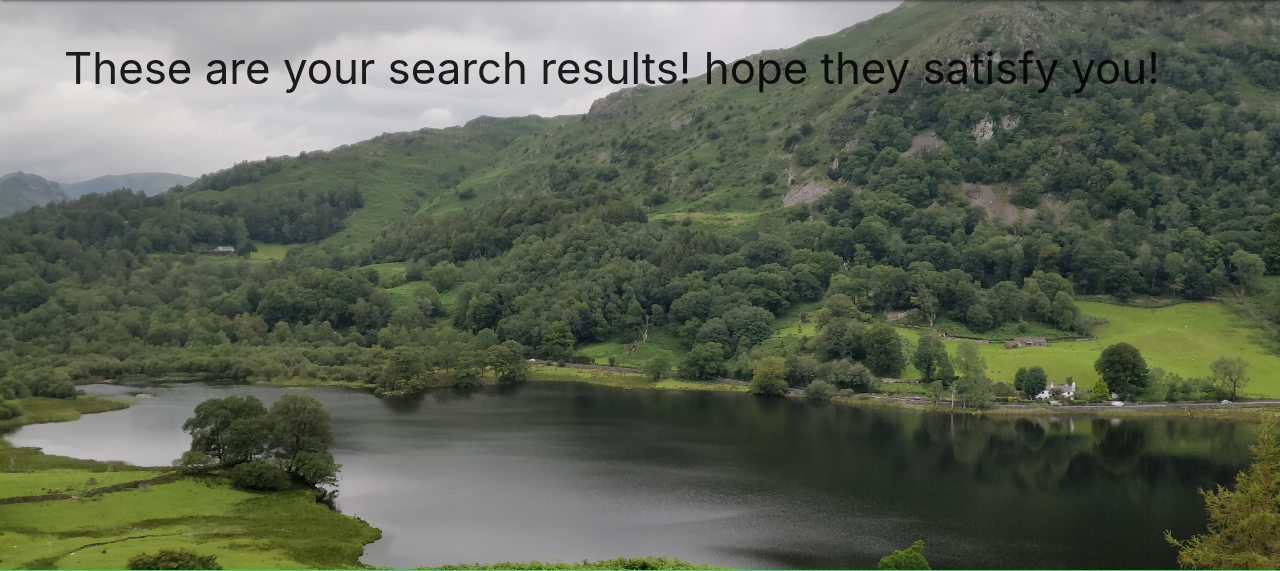
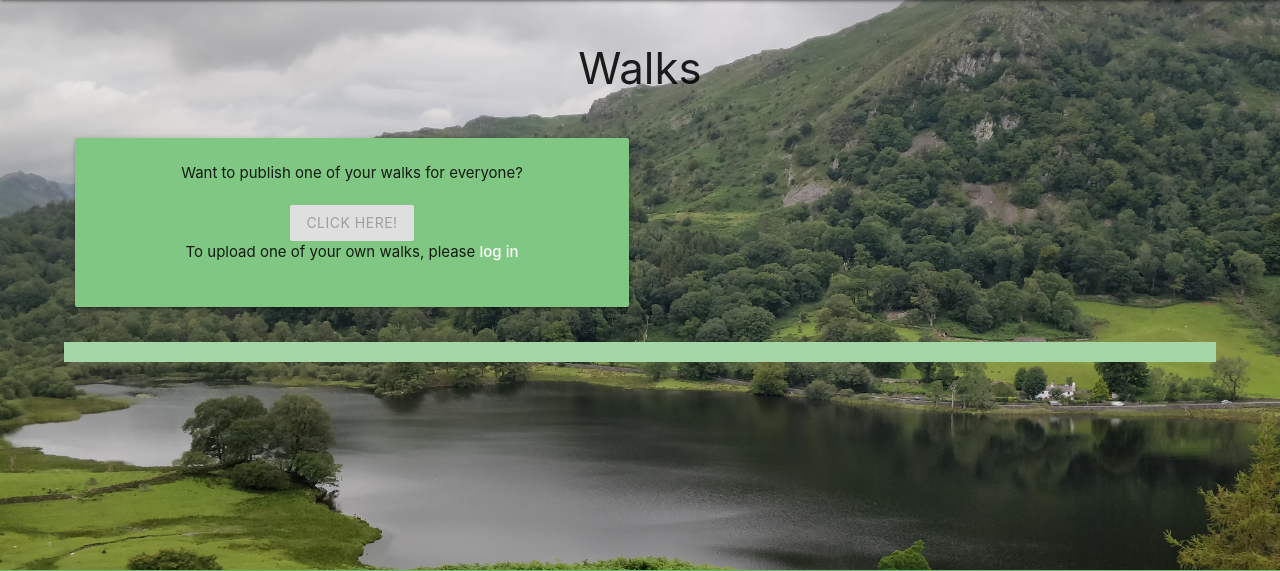
Before and after one commit to mattb0101/lakes_walks, a Flask app: page /search in a window 1280 px wide. Shown: the part 64-635 px from the top of the page. Run offline with Flask 2, Linux system fonts and the light colour scheme; data that the repository does not hold is empty; some libraries are stand-ins or nearby versions.

Commit message:
Search brings back walk screen with filtered results

```diff
--- a/app.py
+++ b/app.py
@@ -23,34 +23,6 @@ mongo = PyMongo(app)
 def index():
     areas = list(mongo.db.areas.find())
     return render_template("index.html", areas=areas)
-
-
-@app.route("/upload", methods=["GET", "POST"])
-def upload():
-    if 'profile_image' in request.files:
-        profile_image = request.files['profile_image']
-        mongo.save_file(profile_image.filename, profile_image)
-        mongo.db.users.update({"username": session["user"]},
-         { "$set": {"profile_image_name": profile_image.filename}})
-
-        flash("Image uploaded")
-        return redirect(url_for('profile', username=session["user"]))
-
-
-@app.route("/upload_many", methods=["GET", "POST"])
-def upload_many():
-    if request.method == "POST":
-        if "gallery_images[]" in request.files:
-            gallery_images = request.files.getlist('gallery_images[]')
-            for gallery_image in gallery_images:
-                mongo.save_file(gallery_image.filename, gallery_image)
-                mongo.db.images.insert({"username": session["user"],
-                "gallery_image_name": gallery_image.filename})
-
-            flash("Images uploaded")
-            return redirect(url_for('gallery'))
-
-    return render_template("gallery.html")
 
 
 @app.route("/area/<area_name>/<hill_name>")
@@ -201,7 +173,7 @@ def delete_comment(hill_name, comment_id):
 def search():
     search = request.form.get("search")
     walks = list(mongo.db.walks.find({"$text": {"$search": search}}))
-    return render_template("search_results.html", walks=walks)
+    return render_template("walks.html", walks=walks)
 
 
 @app.route("/gallery")
@@ -209,6 +181,34 @@ def gallery():
     images = list(mongo.db.images.find())
 
     return render_template("gallery.html", images=images)
+
+
+@app.route("/upload", methods=["GET", "POST"])
+def upload():
+    if 'profile_image' in request.files:
+        profile_image = request.files['profile_image']
+        mongo.save_file(profile_image.filename, profile_image)
+        mongo.db.users.update({"username": session["user"]},
+         { "$set": {"profile_image_name": profile_image.filename}})
+
+        flash("Image uploaded")
+        return redirect(url_for('profile', username=session["user"]))
+
+
+@app.route("/upload_many", methods=["GET", "POST"])
+def upload_many():
+    if request.method == "POST":
+        if "gallery_images[]" in request.files:
+            gallery_images = request.files.getlist('gallery_images[]')
+            for gallery_image in gallery_images:
+                mongo.save_file(gallery_image.filename, gallery_image)
+                mongo.db.images.insert({"username": session["user"],
+                "gallery_image_name": gallery_image.filename})
+
+            flash("Images uploaded")
+            return redirect(url_for('gallery'))
+
+    return render_template("gallery.html")
 
 
 @app.route("/profile/<username>", methods=["GET", "POST"])
--- a/static/css/style.css
+++ b/static/css/style.css
@@ -62,6 +62,10 @@ main {
     padding: 24px;
 }
 
+.card-content>.card-title {
+    font-weight: 500;
+}
+
 /* @media only screen and (max-width: 600px) {
     nav, .nav-wrapper {
         height: 30vmin;
--- a/templates/walks.html
+++ b/templates/walks.html
@@ -10,16 +10,17 @@
         <div class="col s12 m6 ">
             <div class="card green lighten-2">
                 <div class="card-content center-align">
+                    <div class="row">
                         <p>Want to publish one of your walks for everyone?</p>
                     </div>
-                <div class="card-action center-align">
+                    <div class="row center-align">
                         {% if session.user %}
                         <a href="#walk_modal" class="btn modal-trigger">Click here!</a>
                         {% else %}
                         <a href="#walk_modal" class="btn modal-trigger" disabled>Click here!</a>
-                    <p>To upload one of your own walks, please <a href="{{ url_for('login') }}"><strong
-                                class="white-text">log in</strong></a></p>
+                        <p>To upload one of your own walks, please <a href="{{ url_for('login') }}"><strong class="white-text">log in</strong></a></p>
                         {% endif %}
+                    </div>
                 </div>
             </div>
         </div>
```
Also changed, not shown: templates/gallery.html (+6 -1 lines). Lines whose indentation alone changed are shown as unchanged.
